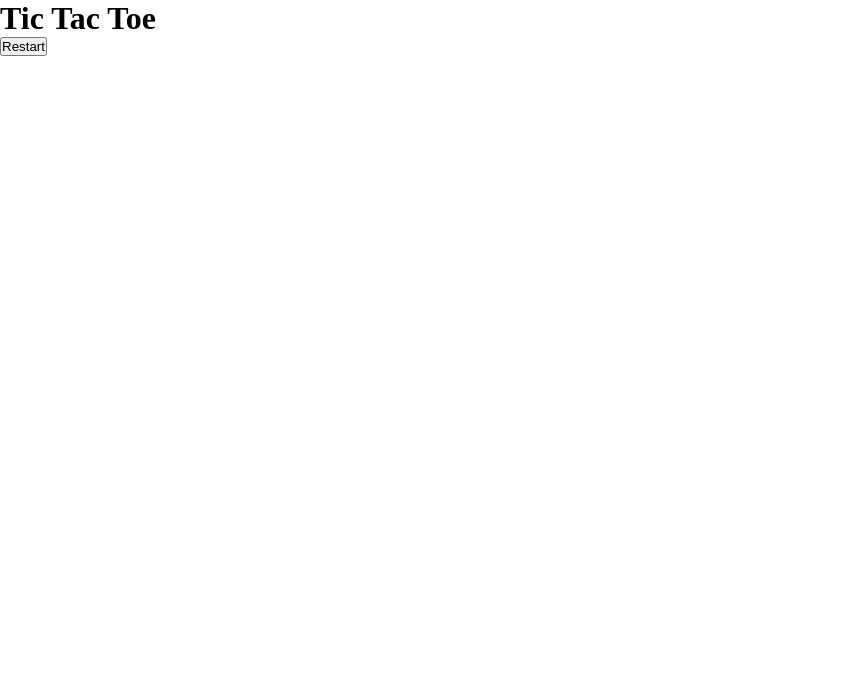
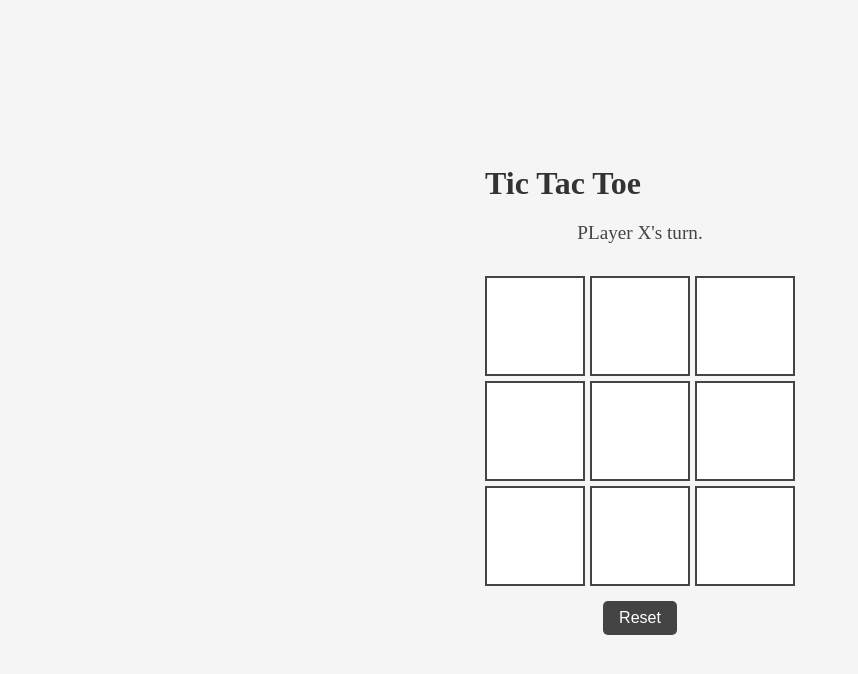
Before and after one commit to space-adv/tic-tac-toe, a plain HTML site: page index.html in a window 1280 px wide. Shown: the whole page, without its empty margins (0-858 px from the left). Drawn offline with Linux system fonts and the light colour scheme.

Commit message:
finishing javascript

```diff
--- a/index.html
+++ b/index.html
@@ -8,10 +8,27 @@
     <title>Tic Tac Toe</title>
 </head>
 <body>
-    <h1>Tic Tac Toe</h1>
-    <div class="board" id="board"></div>
-    <div class="message"></div>
-    <button class="restart">Restart</button>
+    <div class="container">
+        <h1>Tic Tac Toe</h1>
+
+        <div class="game-container">
+            <div class="msg">PLayer X's turn.</div>
+
+            <div class="board">
+                <div class="cell" data-index="0"></div>
+                <div class="cell" data-index="1"></div>
+                <div class="cell" data-index="2"></div>
+                <div class="cell" data-index="3"></div>
+                <div class="cell" data-index="4"></div>
+                <div class="cell" data-index="5"></div>
+                <div class="cell" data-index="6"></div>
+                <div class="cell" data-index="7"></div>
+                <div class="cell" data-index="8"></div>
+            </div>
+
+            <button class="reset-btn">Reset</button>
+        </div>
+    </div>
 
 </body>
 </html>
--- a/script.js
+++ b/script.js
@@ -7,9 +7,8 @@ const Gameboard = (() => {
         if (board[index] === "") {
             board[index] = mark;
             return true;
-        }else {
-            return false;
-        };
+        }
+        return false;
     };
 
     const reset = () => {
@@ -22,3 +21,108 @@ const Gameboard = (() => {
 const Player = (name, mark) => {
     return {name, mark };
 };
+
+const gameControl = (() => {
+    let player1 = Player("Player X", "X");
+    let player2 = Player("Player O", "O");
+    let currentPlayer = player1;
+    let gameOver = false;
+
+    const winConditions = [
+        [0, 1, 2],
+        [3, 4, 5],
+        [6, 7, 8],
+        [0, 3, 6],
+        [1, 4, 7],
+        [2, 5, 8],
+        [0, 4, 8],
+        [2, 4, 6]
+    ];
+
+    const switchPlayer = () => {
+        currentPlayer = currentPlayer === player1 ? player2 : player1;
+    };
+
+    const getCurrentPlayer = () => currentPlayer;
+
+    const checkWinner = (board) => {
+        for (let condition of winConditions) {
+            if (condition.every(index => board[index] === currentPlayer.mark)) {
+                return condition;
+            }
+        }
+        return null;
+    };
+
+
+
+    const drawGame = (board) => board.every(cell => cell !== "");
+
+    const endGame = (message) => {
+        DisplayController.setMessage(message);
+        gameOver = true;
+        DisplayController.render();
+    };
+
+    const playRound = (index) => {
+        if (gameOver) return;
+        if (!Gameboard.setMark(index, currentPlayer.mark)) return;
+
+        const board = Gameboard.getBoard();
+
+        if (checkWinner(board)) {
+            endGame(`${currentPlayer.name} wins!`);
+        } else if (drawGame(board)) {
+            endGame("It's a draw.");
+        } else {
+            switchPlayer();
+            DisplayController.setMessage(`${currentPlayer.name}'s turn.`)
+            DisplayController.render();
+        }
+    };
+
+
+    const restart = () => {
+        Gameboard.reset();
+        currentPlayer = player1;
+        gameOver = false;
+        DisplayController.setMessage(`${currentPlayer.name}'s turn.`);
+        DisplayController.render();
+    };
+
+return { playRound, restart, getCurrentPlayer }
+})();
+
+
+const DisplayController = (() => {
+    const cells = document.querySelectorAll(".cell");
+    const message = document.querySelector(".msg");
+    const resetBtn = document.querySelector(".reset-btn");
+
+    const  render = () => {
+        const board = Gameboard.getBoard();
+        cells.forEach((cell, index) => {
+            cell.textContent = board[index];
+        });
+    };
+
+    const setMessage = (msg) => {
+        message.textContent = msg;
+    };
+
+    cells.forEach((cell) => {
+        cell.addEventListener("click", () => {
+            const index = cell.dataset.index;
+            gameControl.playRound(index);
+        });
+    });
+
+    resetBtn.addEventListener("click", () => {
+        gameControl.restart();
+    });
+
+    render();
+
+    return {render, setMessage};
+
+})();
--- a/styles.css
+++ b/styles.css
@@ -5,3 +5,79 @@
   margin: 0;
   padding: 0;
 }
+
+body {
+  background-color: #f5f5f5;
+  display: flex;
+  flex-direction: column;
+  align-items: center;
+  justify-content: center;
+  height: 100vh;
+}
+
+h1 {
+  margin-bottom: 20px;
+  color: #333;
+}
+
+/* Game container */
+.game-container {
+  display: flex;
+  flex-direction: column;
+  align-items: center;
+  gap: 15px;
+}
+
+/* Message display */
+.msg {
+  font-size: 1.2rem;
+  color: #444;
+  margin-bottom: 10px;
+  height: 1.5em; /* keeps layout stable */
+}
+
+/* Game board */
+.board {
+  display: grid;
+  grid-template-columns: repeat(3, 100px);
+  grid-template-rows: repeat(3, 100px);
+  gap: 5px;
+}
+
+/* Each cell */
+.cell {
+  background-color: white;
+  border: 2px solid #444;
+  display: flex;
+  align-items: center;
+  justify-content: center;
+  font-size: 2.5rem;
+  cursor: pointer;
+  transition: background-color 0.2s, transform 0.1s;
+}
+
+.cell:hover {
+  background-color: #eaeaea;
+  transform: scale(1.05);
+}
+
+/* Winning cells (optional if you add the feature) */
+.win {
+  background-color: #b2f2bb !important;
+}
+
+/* Reset button */
+.reset-btn {
+  padding: 8px 16px;
+  font-size: 1rem;
+  border: none;
+  background-color: #444;
+  color: white;
+  border-radius: 5px;
+  cursor: pointer;
+  transition: background-color 0.2s;
+}
+
+.reset-btn:hover {
+  background-color: #666;
+}
```
